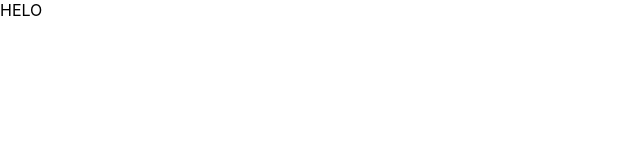
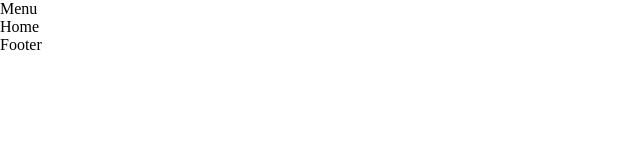
Before and after one commit to gabrielaalvescosta/desafio-tecnico-dm, a React (Create React App) app: page / in a window 1280 px wide. Shown: the top 160 px of the page, without its empty margins (0-640 px from the left). Built offline with nearby package versions, Linux system fonts and the light colour scheme.

Commit message:
Typescript Routes

```diff
--- a/package.json
+++ b/package.json
@@ -10,9 +10,12 @@
     "@types/node": "^16.11.26",
     "@types/react": "^17.0.40",
     "@types/react-dom": "^17.0.13",
+    "@types/react-router-dom": "^5.3.3",
     "react": "^17.0.2",
     "react-dom": "^17.0.2",
+    "react-router-dom": "^6.2.2",
     "react-scripts": "5.0.0",
+    "styled-components": "^5.3.3",
     "typescript": "^4.6.2",
     "web-vitals": "^2.1.4"
   },
@@ -39,5 +42,8 @@
       "last 1 firefox version",
       "last 1 safari version"
     ]
+  },
+  "devDependencies": {
+    "@types/styled-components": "^5.1.24"
   }
 }
--- a/src/App.tsx
+++ b/src/App.tsx
@@ -1,9 +1,10 @@
 import React from 'react';
+import Routes from "./routes/index"
 
 function App() {
   return (
     <div className="App">
-     HELO
+    <Routes/>
     </div>
   );
 }
--- /dev/null
+++ b/src/components/Footer/Footer.tsx
@@ -0,0 +1,7 @@
+import React from 'react'
+
+export default function Footer() {
+  return (
+    <div>Footer</div>
+  )
+}
--- /dev/null
+++ b/src/components/Menu/Menu.tsx
@@ -0,0 +1,7 @@
+import React from 'react'
+
+export default function Menu() {
+  return (
+    <div>Menu</div>
+  )
+}
--- a/src/index.css
+++ b/src/index.css
@@ -1,13 +1,4 @@
 body {
   margin: 0;
-  font-family: -apple-system, BlinkMacSystemFont, 'Segoe UI', 'Roboto', 'Oxygen',
-    'Ubuntu', 'Cantarell', 'Fira Sans', 'Droid Sans', 'Helvetica Neue',
-    sans-serif;
-  -webkit-font-smoothing: antialiased;
-  -moz-osx-font-smoothing: grayscale;
+  padding: 0;
 }
-
-code {
-  font-family: source-code-pro, Menlo, Monaco, Consolas, 'Courier New',
-    monospace;
-}
--- /dev/null
+++ b/src/pages/Home/Error/Error.tsx
@@ -0,0 +1,7 @@
+import React from 'react'
+
+export default function Error() {
+  return (
+    <div>Error</div>
+  )
+}
--- /dev/null
+++ b/src/pages/Home/Home.tsx
@@ -0,0 +1,7 @@
+import React from 'react'
+
+export default function Home() {
+  return (
+    <div>Home</div>
+  )
+}
--- /dev/null
+++ b/src/routes/index.tsx
@@ -0,0 +1,22 @@
+import { BrowserRouter as Router, Routes, Route, BrowserRouter } from "react-router-dom";
+import Menu from "../components/Menu/Menu";
+import Home from "../pages/Home/Home";
+import Error from "../pages/Home/Error/Error";
+import Footer from "../components/Footer/Footer";
+
+const MainRoutes = () => {
+    return (
+      <>
+        <Router>
+        <Menu/>
+          <Routes>
+            <Route path="/" element={<Home />} />
+            <Route path="*" element={<Error/>} />
+          </Routes>
+          <Footer />
+        </Router>
+      </>
+    );
+  };
+
+  export default MainRoutes;
```
Also changed, not shown: src/theme/theme.tsx (added, +27 -0 lines), 1 other file (tests, documents, lock files or other folders).
